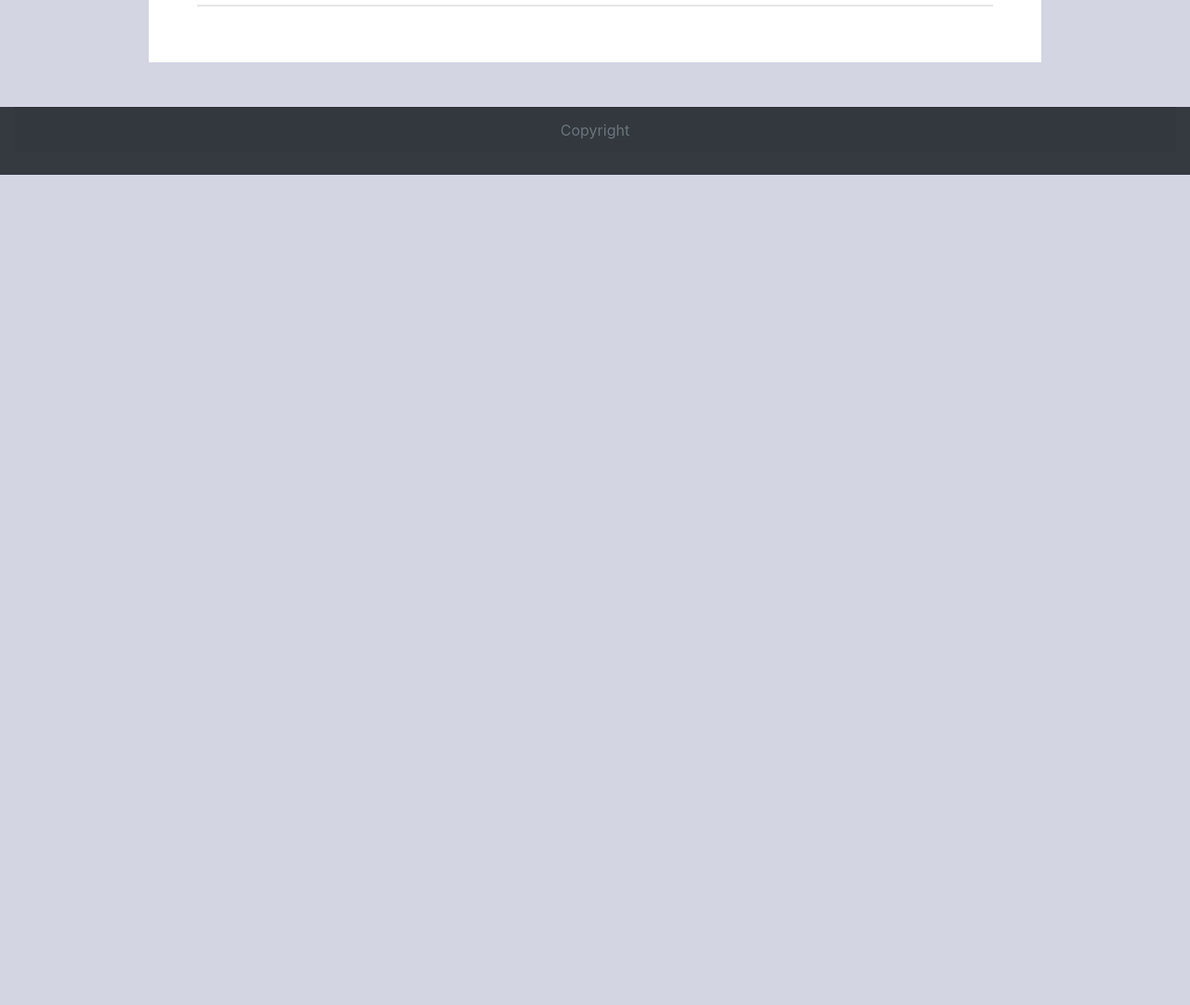
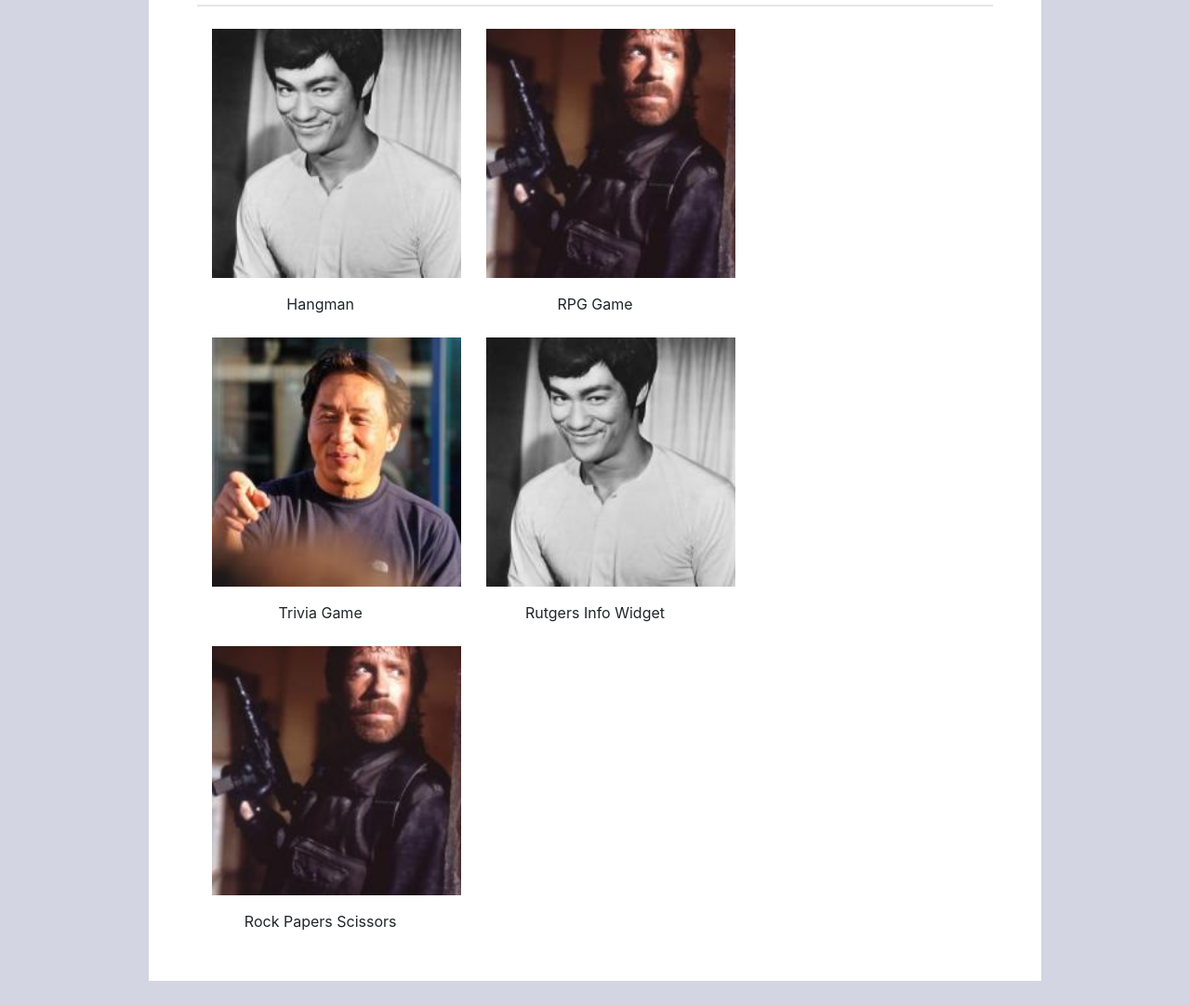
Before and after one commit to koa2019/bootstrap-portfolio, a plain HTML site: page portfolio.html in a window 1280 px wide. Shown: the part 219-1300 px from the top of the page at 93% size. Before the commit the page ends 800 px from the top, so only its background shows below. Drawn offline with nearby package versions, Linux system fonts and the light colour scheme.

Commit message:
added gallery images to portfolio.html

```diff
--- a/assets/css/style.css
+++ b/assets/css/style.css
@@ -45,3 +45,14 @@ a.navbar-brand.p-4  {
       margin:0;
       padding:0;
   }
+  .box figcaption{
+
+    font-size: 20px;
+    height: 60px;
+    width: 300px;
+    background-color: teal;
+    color:white;
+    position: absolute;
+    top:200px;
+
+}
--- a/portfolio.html
+++ b/portfolio.html
@@ -55,11 +55,44 @@
 
 
         <div class="row p-1">
-            <div class="col-lg-12">
+
+            <div class="col-lg-4 text-center">
+                <img class="p-3" src="assets/images/bruce-lee_c_200x200.jpg" width="300px" height="300px"/>
+                <figcaption>Hangman</figcaption>
+            </div>
+
+            <div class="col-lg-4 text-center">
+                <img class="p-3" src="assets/images/chuck-norris_c_200x200.jpg" width="300px" height="300px"/>
+                <figcaption>RPG Game</figcaption>
 
             </div>
 
         </div>
+
+        <div class="row p-1">
+
+                <div class="col-lg-4 text-center">
+                    <img class="p-3" src="assets/images/jackie-chan_c_200x200.jpg" width="300px" height="300px"/>
+                    <figcaption>Trivia Game</figcaption>
+
+                </div>
+
+                <div class="col-lg-4 text-center">
+                    <img class="p-3" src="assets/images/bruce-lee_c_200x200.jpg" width="300px" height="300px"/>
+                    <figcaption> Rutgers Info Widget</figcaption>
+                </div>
+
+            </div>
+
+            <div class="row p-1">
+
+                <div class="col-lg-4 text-center">
+                    <img class="p-3" src="assets/images/chuck-norris_c_200x200.jpg" width="300px" height="300px"/>
+                    <figcaption> Rock Papers Scissors</figcaption>
+
+                </div>
+
+            </div>
     </div>
 
 
```
